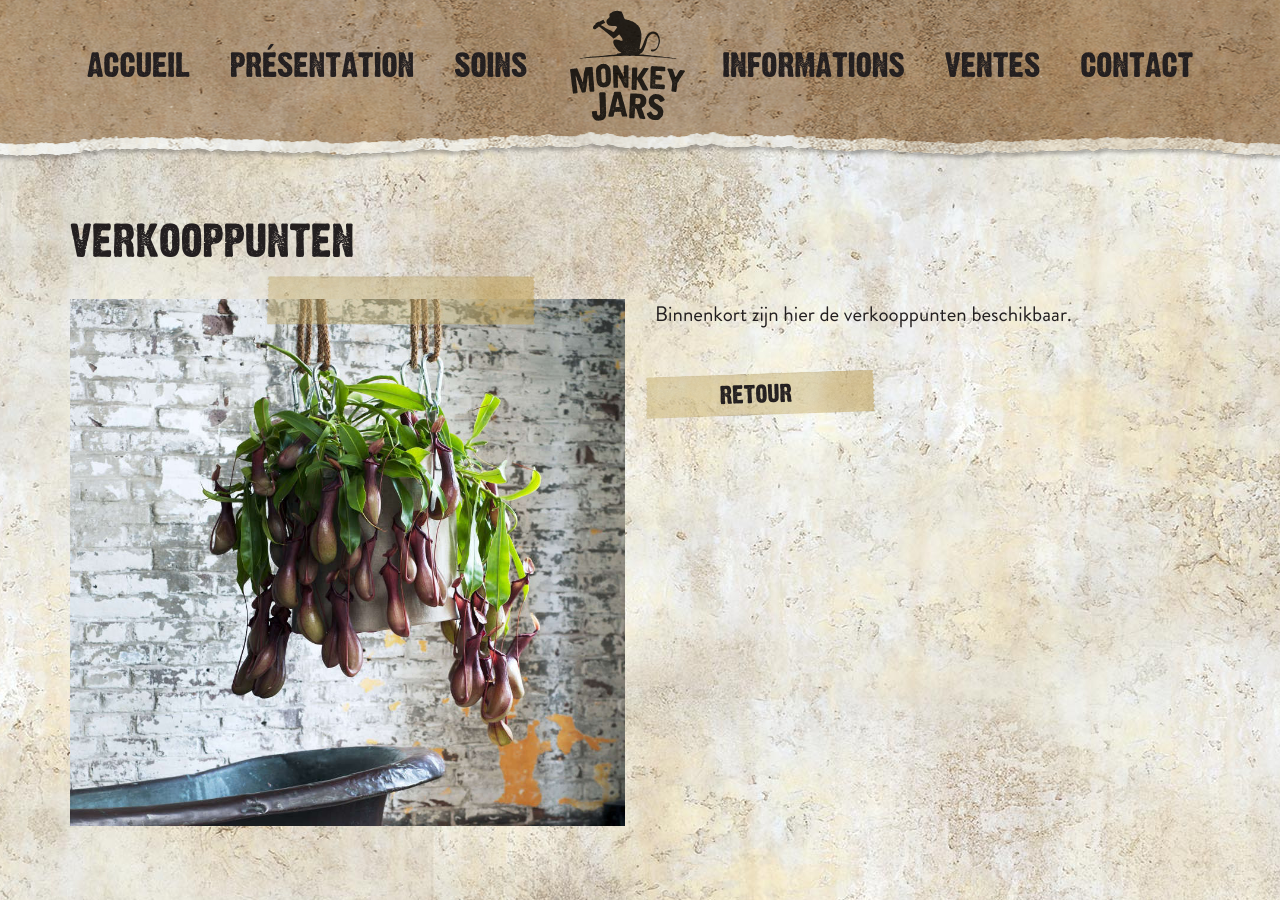
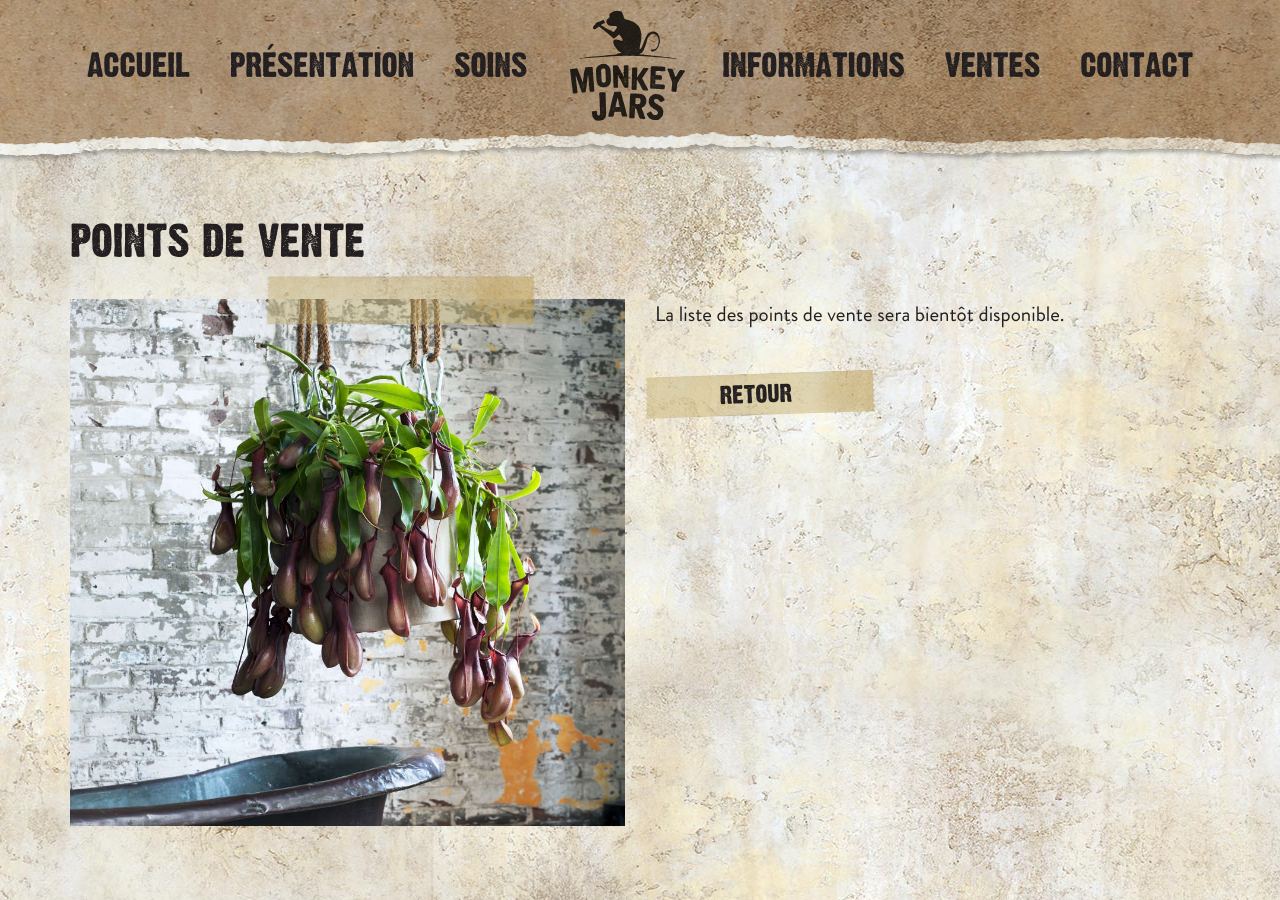
Before and after one commit to jhvanderschee/monkeyjars_fr, a Jekyll site: the page built from ventes/index.md, in a window 1280 px wide and 900 px high. Built offline with Jekyll 4.4.1, drawn with Linux system fonts in a browser that asks for light colours.

Commit message:
Updated '/ventes/index.md' via CloudCannon

```diff
--- a/ventes/index.md
+++ b/ventes/index.md
@@ -1,5 +1,6 @@
 ---
-title: Verkooppunten
+title: Points de vente
 ---
 
-Binnenkort zijn hier de verkooppunten beschikbaar.
+
+La liste des points de vente sera bient&ocirc;t disponible.
```
